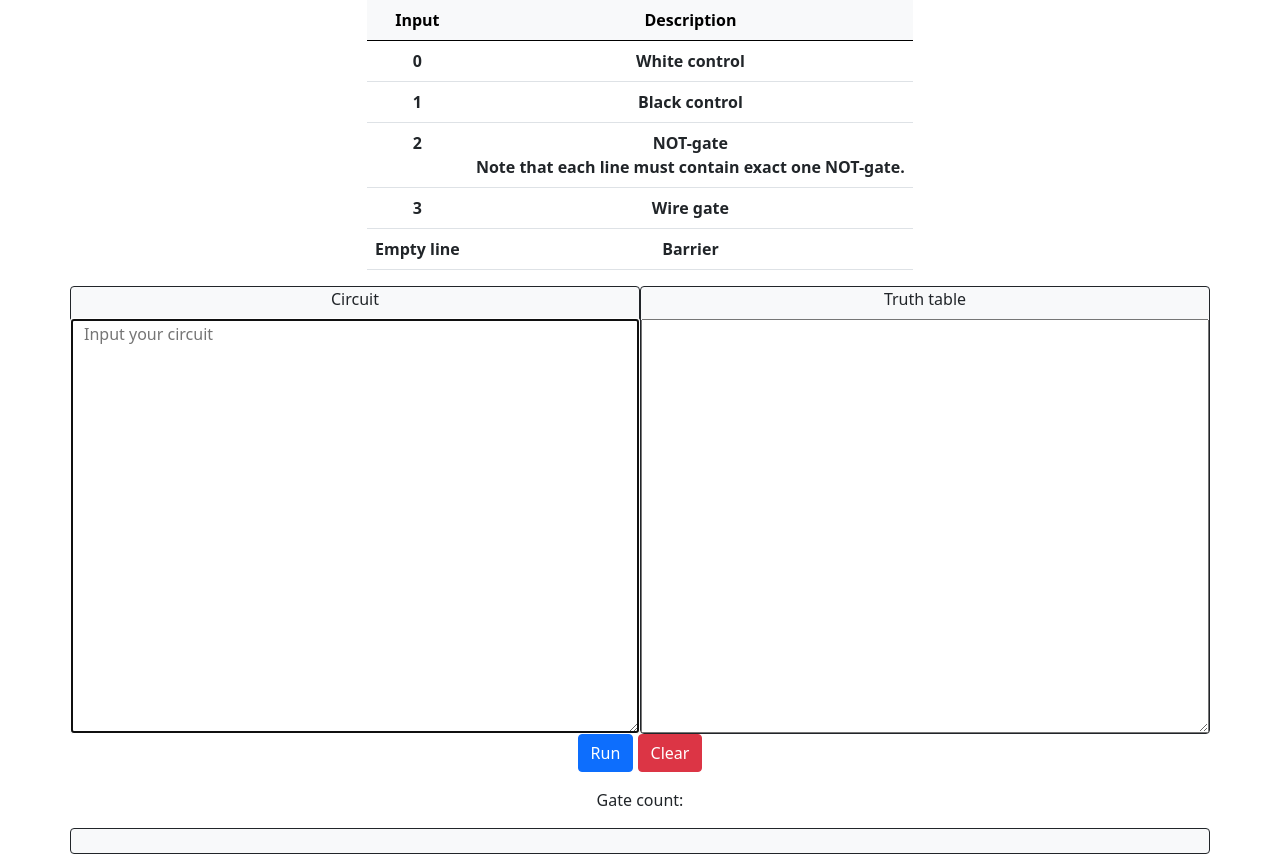
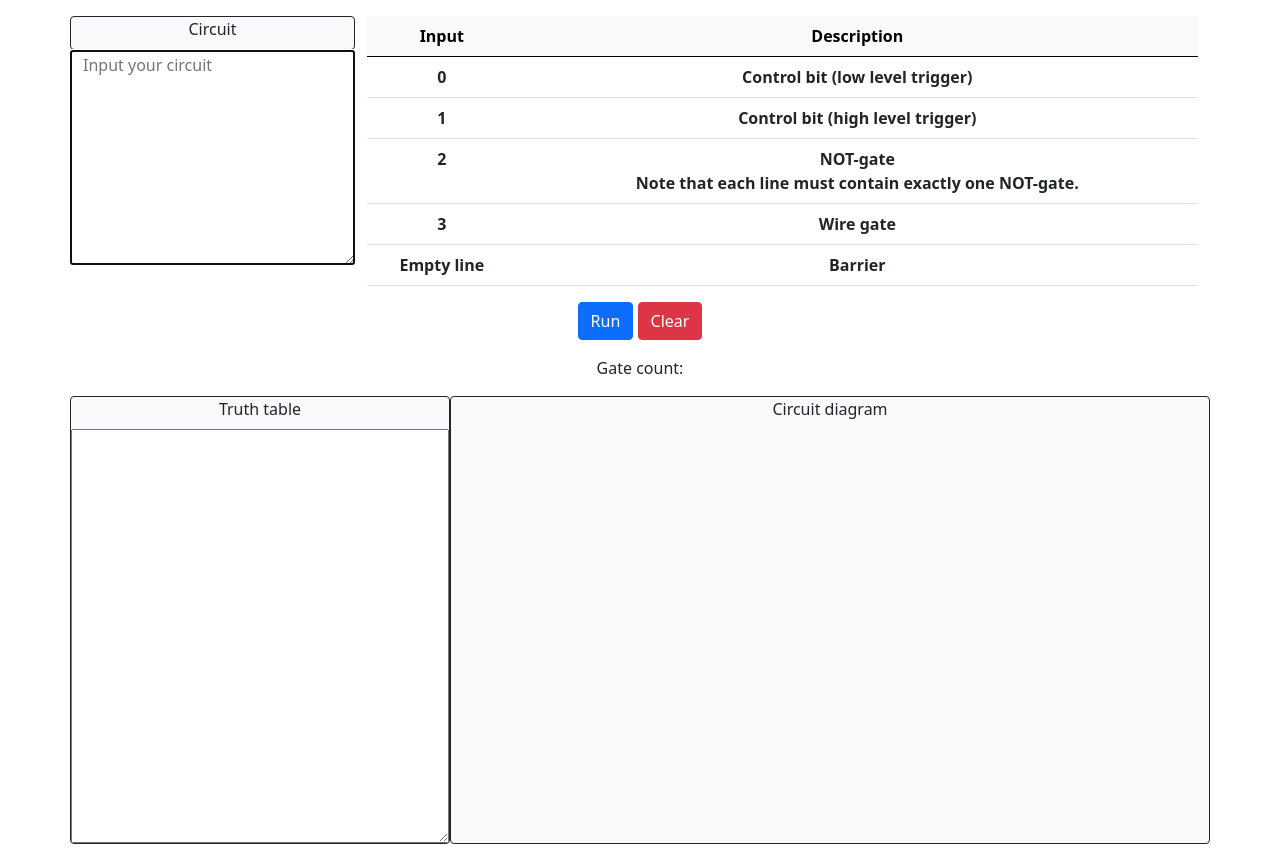
Before and after one commit to Mark-YH/Reversible_Circuit_Checker, a Flask app: page / in a window 1280 px wide. Run offline with Flask 2, Linux system fonts and the light colour scheme; lists and menus that the app fills with data are empty; some libraries are stand-ins or nearby versions.

Commit message:
adjust html template

```diff
--- a/static/js/main.js
+++ b/static/js/main.js
@@ -1,6 +1,8 @@
 /**
  * Created by Mark on 2021/6/5.
  */
+
+const url = 'https://reversible-circuit.herokuapp.com';
 
 function draw(circuit, wire_count) {
     let rows = circuit.split('\n');
@@ -74,7 +76,7 @@
 function get_result(data, gate_count) {
     axios({
         method: 'post',
-        url: 'https://reversible-circuit.herokuapp.com/start',
+        url: url + '/start',
         data: {
             circuit: data
         }
@@ -97,6 +99,7 @@
         }
     }).catch(res => {
         console.log(res.data);
+        document.getElementById('debug').innerHTML = res.data;
     });
 }
 
--- a/templates/index.html
+++ b/templates/index.html
@@ -10,10 +10,15 @@
     <title>Reversible circuit checker</title>
 </head>
 <body>
-<div class="container">
+<div class="container mt-3">
     <div class="row text-center">
-        <div class="col-3"></div>
-        <div class="col-6">
+        <div class="col-3">
+            <div class="row text-center bg-light border rounded border-dark"><label for="circuit" class="form-label">Circuit</label>
+            </div>
+            <div class="row h-75"><textarea id="circuit" name="circuit" autofocus wrap="off"
+                                            placeholder="Input your circuit"></textarea></div>
+        </div>
+        <div class="col mr-2">
             <table class="table">
                 <thead class="table-light">
                 <tr>
@@ -24,15 +29,15 @@
                 <tbody>
                 <tr>
                     <th scope="col">0</th>
-                    <th scope="col">White control</th>
+                    <th scope="col">Control bit (low level trigger)</th>
                 </tr>
                 <tr>
                     <th scope="col">1</th>
-                    <th scope="col">Black control</th>
+                    <th scope="col">Control bit (high level trigger)</th>
                 </tr>
                 <tr>
                     <th scope="col">2</th>
-                    <th scope="col">NOT-gate<br>Note that each line must contain exact one NOT-gate.</th>
+                    <th scope="col">NOT-gate<br>Note that each line must contain exactly one NOT-gate.</th>
                 </tr>
                 <tr>
                     <th scope="col">3</th>
@@ -45,19 +50,6 @@
                 </tbody>
             </table>
         </div>
-        <div class="col-3"></div>
-    </div>
-    <div class="row">
-        <div class="col-6 bg-light border rounded border-dark">
-            <div class="row text-center"><label for="circuit" class="form-label">Circuit</label></div>
-            <div class="row"><textarea id="circuit" name="circuit" rows="17" cols="auto" autofocus
-                                       placeholder="Input your circuit"></textarea></div>
-        </div>
-        <div class="col-6 bg-light border rounded border-dark text-center">
-            <label for="truth_table" class="form-label">Truth table</label>
-            <div class="row"><textarea id="truth_table" name="truthTable" rows="17" cols="auto" readonly></textarea>
-            </div>
-        </div>
     </div>
     <div class="row">
         <div class="col text-center">
@@ -68,11 +60,17 @@
     <div class="row text-center" style="color: red;"><p id="invalid_circuit"></p></div>
     <div class="row text-center"><p id="info">Gate count:</p></div>
     <div class="row">
-        <div class="col-12 bg-light border rounded border-dark text-center" id="canvasFrame"
-             style="overflow: scroll;">
+        <div class="col-4 bg-light border rounded border-dark text-center">
+            <div class="row"><label for="truth_table" class="form-label">Truth table</label></div>
+            <div class="row"><textarea id="truth_table" name="truthTable" rows="17" cols="auto" readonly></textarea>
+            </div>
+        </div>
+        <div class="col-8 bg-light border rounded border-dark text-center" style="overflow: scroll;" id="canvasFrame">
+            <div class="row text-center"><label for="myCanvas" class="form-label">Circuit diagram</label></div>
             <canvas id="myCanvas" width=0px height=0px style="background:#FFFFFF;"></canvas>
         </div>
     </div>
+    <div class="row"><p id="debug"></p></div>
 </div>
 <script src="https://cdnjs.cloudflare.com/ajax/libs/axios/0.21.1/axios.min.js"
         integrity="sha512-bZS47S7sPOxkjU/4Bt0zrhEtWx0y0CRkhEp8IckzK+ltifIIE9EMIMTuT/mEzoIMewUINruDBIR/jJnbguonqQ=="
```
